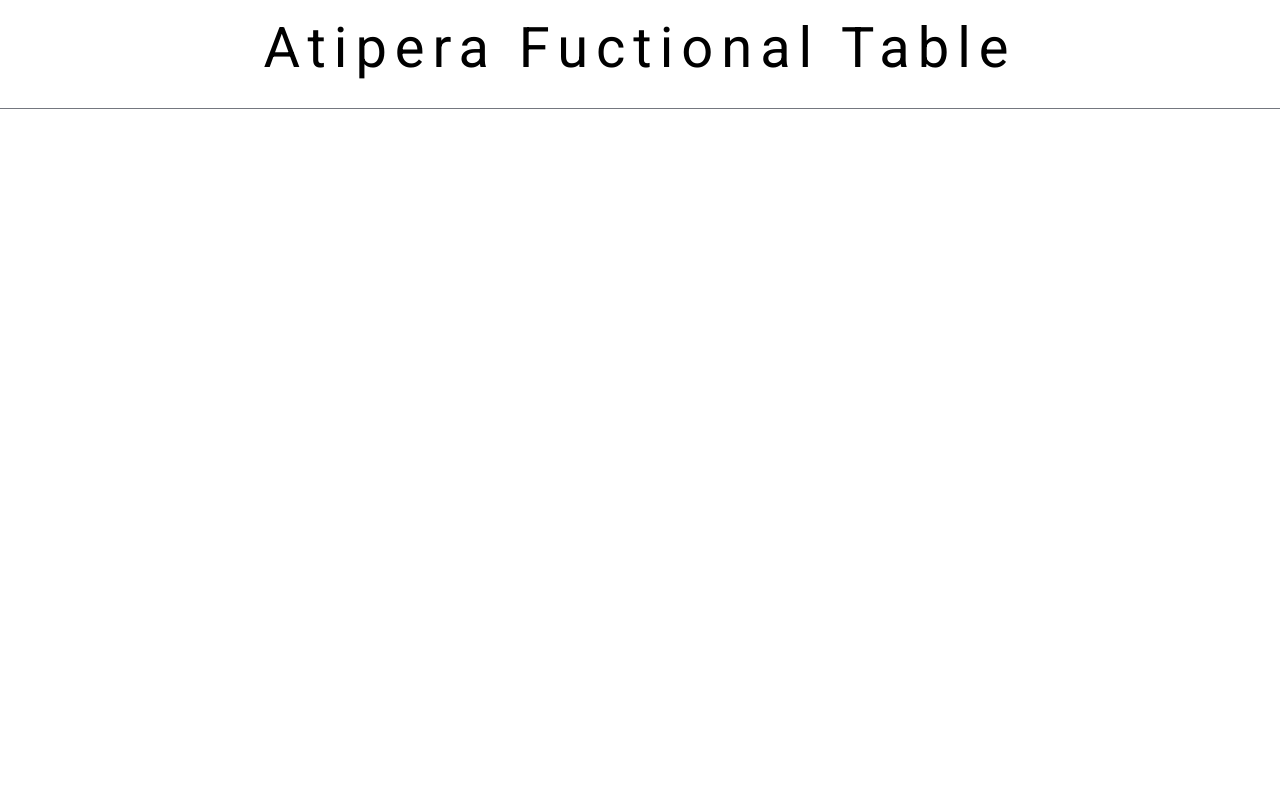
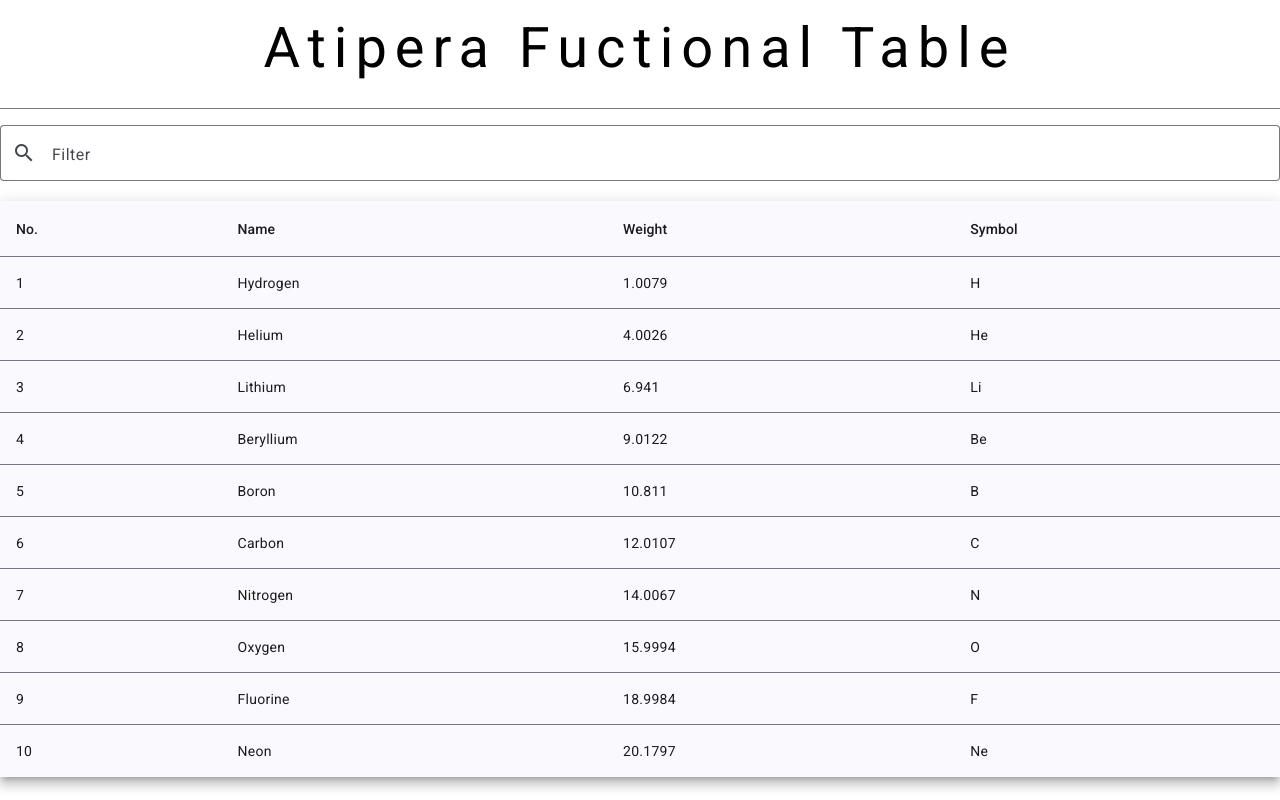
Before and after one commit to krylak123/atipera-functional-table, an Angular app: page / in a window 1280 px wide. Built offline with nearby package versions, Linux system fonts and the light colour scheme.

Commit message:
feat: implement table with filtering

```diff
--- a/src/app/app.component.html
+++ b/src/app/app.component.html
@@ -2,4 +2,44 @@
   <h1 class="heading">Atipera Fuctional Table</h1>
 
   <mat-divider />
+
+  <mat-form-field>
+    <mat-label>Filter</mat-label>
+    <input matInput [formControl]="filterFormControl" />
+    <mat-icon matPrefix>search</mat-icon>
+  </mat-form-field>
+
+  <table mat-table [dataSource]="dataSource" class="mat-elevation-z8">
+    <!-- Position Column -->
+    <ng-container matColumnDef="position">
+      <th mat-header-cell *matHeaderCellDef>No.</th>
+      <td mat-cell *matCellDef="let element">{{ element.position }}</td>
+    </ng-container>
+
+    <!-- Name Column -->
+    <ng-container matColumnDef="name">
+      <th mat-header-cell *matHeaderCellDef>Name</th>
+      <td mat-cell *matCellDef="let element">{{ element.name }}</td>
+    </ng-container>
+
+    <!-- Weight Column -->
+    <ng-container matColumnDef="weight">
+      <th mat-header-cell *matHeaderCellDef>Weight</th>
+      <td mat-cell *matCellDef="let element">{{ element.weight }}</td>
+    </ng-container>
+
+    <!-- Symbol Column -->
+    <ng-container matColumnDef="symbol">
+      <th mat-header-cell *matHeaderCellDef>Symbol</th>
+      <td mat-cell *matCellDef="let element">{{ element.symbol }}</td>
+    </ng-container>
+
+    <tr mat-header-row *matHeaderRowDef="displayedColumns"></tr>
+    <tr mat-row *matRowDef="let row; columns: displayedColumns"></tr>
+
+    <!-- Row shown when there is no matching data. -->
+    <tr class="mat-row" *matNoDataRow>
+      <td class="mat-cell" colspan="4">No data matching the filter "{{ filterFormControl.value }}"</td>
+    </tr>
+  </table>
 </div>
--- a/src/app/app.component.ts
+++ b/src/app/app.component.ts
@@ -1,20 +1,53 @@
-import { Component, OnInit, inject } from '@angular/core';
+import { Component, DestroyRef, OnInit, inject } from '@angular/core';
+import { takeUntilDestroyed } from '@angular/core/rxjs-interop';
+import { NonNullableFormBuilder, ReactiveFormsModule } from '@angular/forms';
 import { MatDivider } from '@angular/material/divider';
-import { DataAccessService } from '@data-access';
+import { MatFormFieldModule } from '@angular/material/form-field';
+import { MatIcon } from '@angular/material/icon';
+import { MatInput } from '@angular/material/input';
+import { MatTableDataSource, MatTableModule } from '@angular/material/table';
+import { debounceTime, distinctUntilChanged, tap } from 'rxjs';
+
+import { inputDebounceTime } from './app.constants';
 
 @Component({
   selector: 'app-root',
   standalone: true,
-  imports: [MatDivider],
+  imports: [MatDivider, MatInput, MatTableModule, MatFormFieldModule, ReactiveFormsModule, MatIcon],
   templateUrl: `./app.component.html`,
   styleUrl: './app.component.scss',
 })
 export class AppComponent implements OnInit {
-  dataAccessService: DataAccessService = inject(DataAccessService);
+  #fb = inject(NonNullableFormBuilder);
+  #destroyRef = inject(DestroyRef);
+
+  filterFormControl = this.#fb.control<string>('');
+  displayedColumns: string[] = ['position', 'name', 'weight', 'symbol'];
+  dataSource = new MatTableDataSource([
+    { position: 1, name: 'Hydrogen', weight: 1.0079, symbol: 'H' },
+    { position: 2, name: 'Helium', weight: 4.0026, symbol: 'He' },
+    { position: 3, name: 'Lithium', weight: 6.941, symbol: 'Li' },
+    { position: 4, name: 'Beryllium', weight: 9.0122, symbol: 'Be' },
+    { position: 5, name: 'Boron', weight: 10.811, symbol: 'B' },
+    { position: 6, name: 'Carbon', weight: 12.0107, symbol: 'C' },
+    { position: 7, name: 'Nitrogen', weight: 14.0067, symbol: 'N' },
+    { position: 8, name: 'Oxygen', weight: 15.9994, symbol: 'O' },
+    { position: 9, name: 'Fluorine', weight: 18.9984, symbol: 'F' },
+    { position: 10, name: 'Neon', weight: 20.1797, symbol: 'Ne' },
+  ]);
 
   ngOnInit(): void {
-    console.log('init');
+    this.#handleFilterFormControl();
+  }
 
-    this.dataAccessService.getPeriodsList().subscribe(data => console.log(data));
+  #handleFilterFormControl(): void {
+    this.filterFormControl.valueChanges
+      .pipe(
+        debounceTime(inputDebounceTime),
+        distinctUntilChanged(),
+        tap(value => (this.dataSource.filter = value.trim().toLowerCase())),
+        takeUntilDestroyed(this.#destroyRef)
+      )
+      .subscribe();
   }
 }
--- a/src/app/app.config.ts
+++ b/src/app/app.config.ts
@@ -1,7 +1,18 @@
 import { provideHttpClient } from '@angular/common/http';
 import { ApplicationConfig, provideZoneChangeDetection } from '@angular/core';
+import { MAT_FORM_FIELD_DEFAULT_OPTIONS, MatFormFieldDefaultOptions } from '@angular/material/form-field';
 import { provideAnimationsAsync } from '@angular/platform-browser/animations/async';
 
 export const appConfig: ApplicationConfig = {
-  providers: [provideZoneChangeDetection({ eventCoalescing: true }), provideAnimationsAsync(), provideHttpClient()],
+  providers: [
+    provideZoneChangeDetection({ eventCoalescing: true }),
+    provideAnimationsAsync(),
+    provideHttpClient(),
+    {
+      provide: MAT_FORM_FIELD_DEFAULT_OPTIONS,
+      useValue: {
+        appearance: 'outline',
+      } as MatFormFieldDefaultOptions,
+    },
+  ],
 };
--- /dev/null
+++ b/src/app/app.constants.ts
@@ -0,0 +1 @@
+export const inputDebounceTime = 2000;
--- a/src/styles/overrides/_material.scss
+++ b/src/styles/overrides/_material.scss
@@ -2,3 +2,8 @@
 .mat-divider {
   margin: 1rem 0 !important;
 }
+
+//MatFormFieldModule
+mat-form-field {
+  width: 100%;
+}
```
